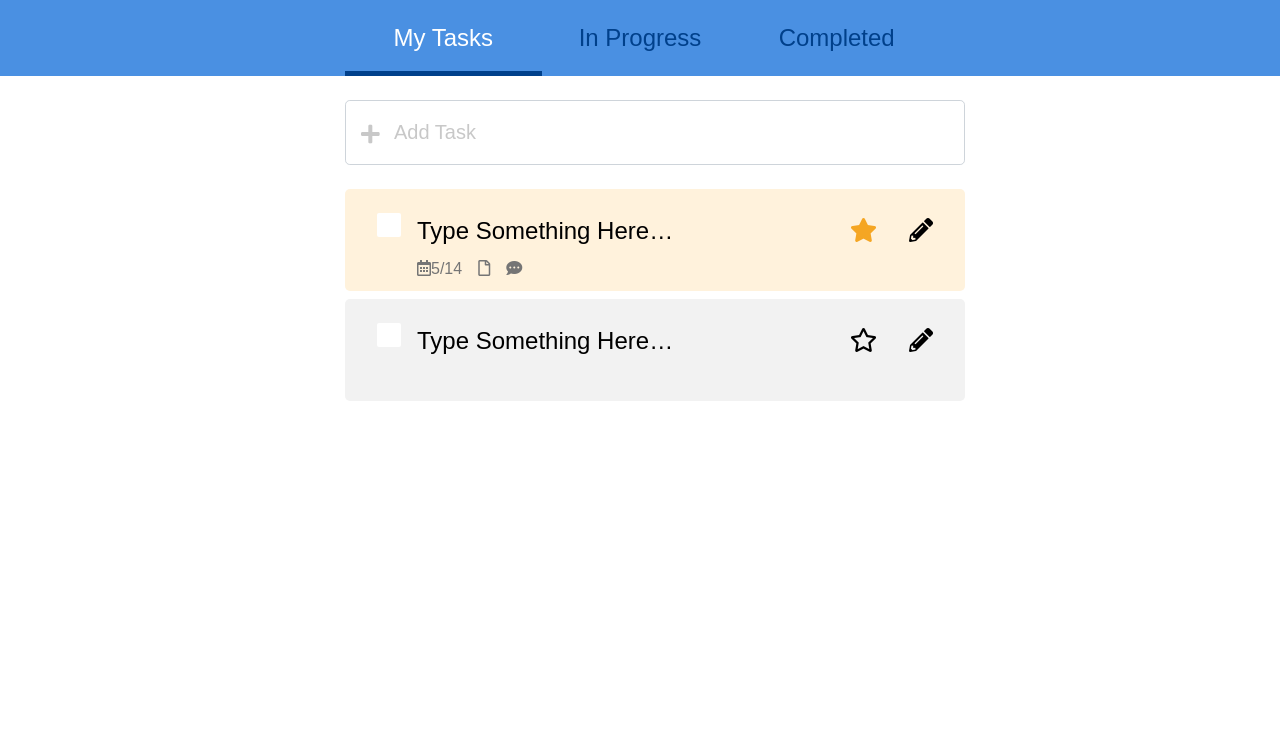
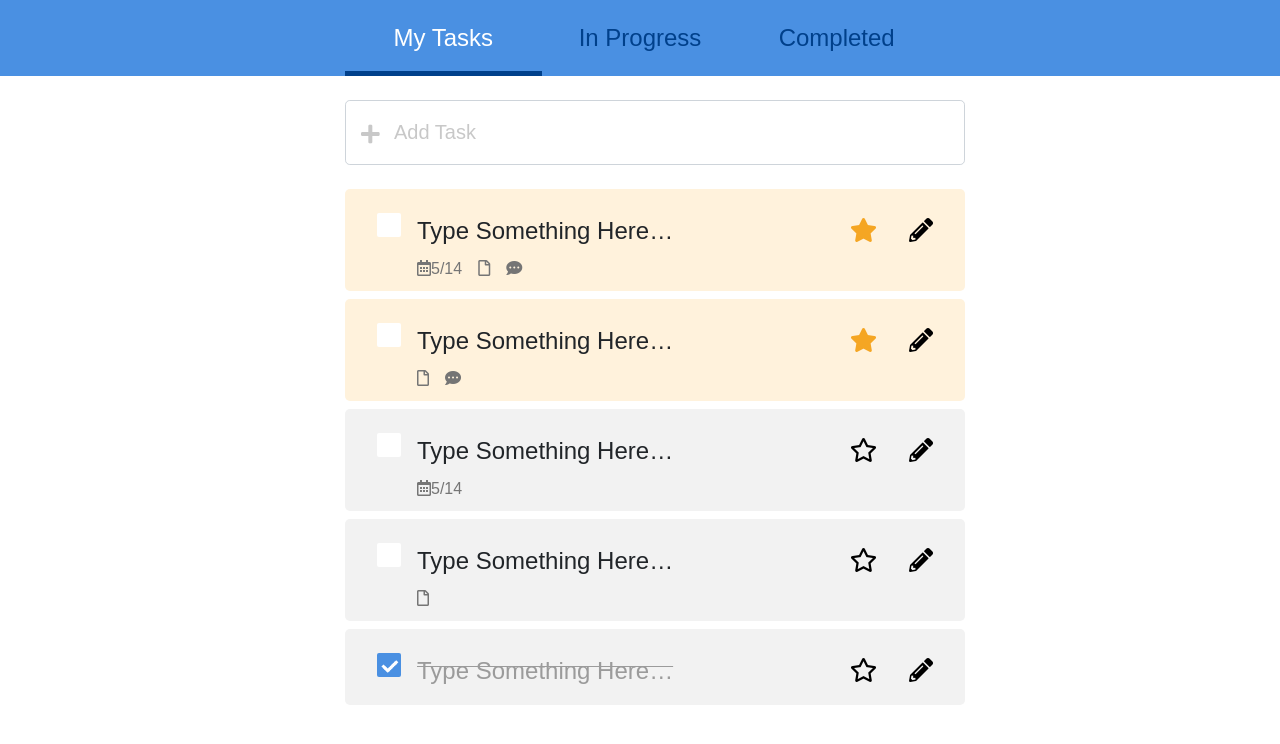
Before and after one commit to ajdfajdfl2003/f2e-practice-todolist, a Vue app: page / in a window 1280 px wide. Shown: the top 744 px of the page. Built offline with nearby package versions, Linux system fonts and the light colour scheme.

Commit message:
add todo-complete style and fix bug

```diff
--- a/src/App.vue
+++ b/src/App.vue
@@ -18,7 +18,7 @@
 </template>
 
 <script>
-import TodoItem from './components/TodoItem';
+import TodoItem from './components/TodoItem'
 
 export default {
   name: 'App',
--- a/src/assets/components/_todo-item.scss
+++ b/src/assets/components/_todo-item.scss
@@ -70,7 +70,6 @@
 
     span {
       font-size: 1.5rem;
-      color: black;
     }
   }
 
@@ -97,3 +96,10 @@
     padding-left: 4.5rem;
   }
 }
+.todo-done {
+  .todo-title {
+    text-decoration: line-through;
+  }
+  color: #9B9B9B;
+  height: 76px;
+}
--- a/src/assets/helpers/_variables.scss
+++ b/src/assets/helpers/_variables.scss
@@ -947,3 +947,4 @@
 $darn-primary:                      #00408B;
 $light-warning:                     #FFF2DC;
 $todo-normal:                       #F2F2F2;
+$todo-complete:                     #9B9B9B;
--- a/src/components/TodoItem.vue
+++ b/src/components/TodoItem.vue
@@ -25,6 +25,29 @@
         <i class="fas fa-comment-dots ml-3"></i>
       </div>
     </div>
+    <div class="todo-item stared">
+      <div class="todo-header">
+        <div class="todo-check">
+          <input type="checkbox" id="defaultCheck3">
+          <label for="defaultCheck3"></label>
+        </div>
+        <label class="todo-title" for="defaultCheck3">
+          <span>Type Something Here…</span>
+        </label>
+        <div class="todo-control">
+          <a href="#" class="text-muted">
+            <i class="fas fa-star todo-star stared"></i>
+          </a>
+          <a href="#" class="text-muted">
+            <i class="fas fa-pencil-alt todo-pencil"></i>
+          </a>
+        </div>
+      </div>
+      <div class="todo-footer">
+        <i class="far fa-file"></i>
+        <i class="fas fa-comment-dots ml-3"></i>
+      </div>
+    </div>
     <div class="todo-item">
       <div class="todo-header">
         <div class="todo-check">
@@ -43,6 +66,57 @@
           </a>
         </div>
       </div>
+      <div class="todo-footer">
+        <i class="far fa-calendar-alt"></i>
+        <span>5/14</span>
+      </div>
+    </div>
+    <div class="todo-item">
+      <div class="todo-header">
+        <div class="todo-check">
+          <input type="checkbox" id="defaultCheck4">
+          <label for="defaultCheck4"></label>
+        </div>
+        <label class="todo-title" for="defaultCheck4">
+          <span>Type Something Here…</span>
+        </label>
+        <div class="todo-control">
+          <a href="#" class="text-muted">
+            <i class="far fa-star todo-star"></i>
+          </a>
+          <a href="#" class="text-muted">
+            <i class="fas fa-pencil-alt todo-pencil"></i>
+          </a>
+        </div>
+      </div>
+      <div class="todo-footer">
+        <i class="far fa-file"></i>
+      </div>
+    </div>
+    <div class="todo-item todo-done">
+      <div class="todo-header">
+        <div class="todo-check">
+          <input type="checkbox" id="defaultCheck5" checked="checked">
+          <label for="defaultCheck5"></label>
+        </div>
+        <label class="todo-title" for="defaultCheck5">
+          <span>Type Something Here…</span>
+        </label>
+        <div class="todo-control">
+          <a href="#" class="text-muted">
+            <i class="far fa-star todo-star"></i>
+          </a>
+          <a href="#" class="text-muted">
+            <i class="fas fa-pencil-alt todo-pencil"></i>
+          </a>
+        </div>
+      </div>
+      <div class="todo-footer d-none">
+        <i class="far fa-calendar-alt"></i>
+        <span>5/14</span>
+        <i class="far fa-file ml-3"></i>
+        <i class="fas fa-comment-dots ml-3"></i>
+      </div>
     </div>
   </div>
 </template>
```
